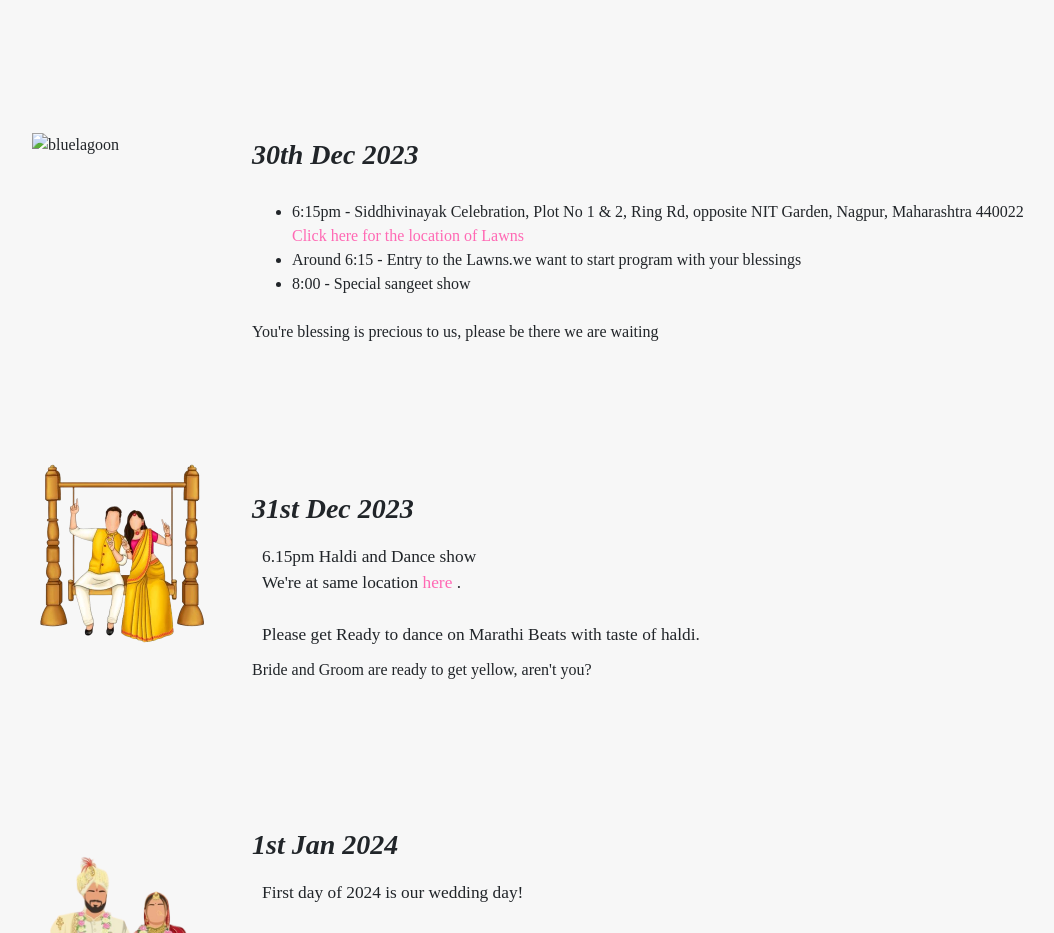
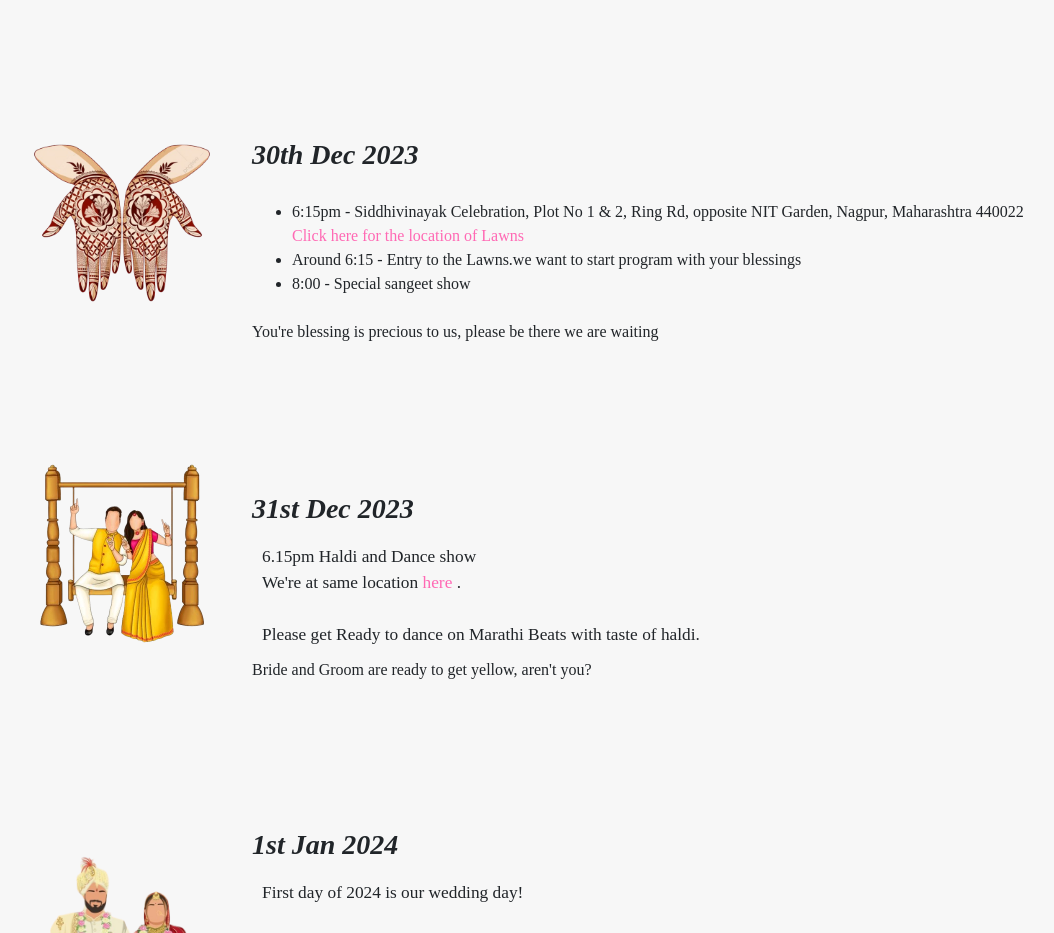
Before and after one commit to jeet2803/Weddingscene, a plain HTML site: page index.html in a window 1280 px wide. Shown: the part 945-1878 px from the top of the page, without its empty margins (53-1107 px from the left). Drawn offline with Linux system fonts and the light colour scheme.

Commit message:
Update index.html

```diff
--- a/index.html
+++ b/index.html
@@ -77,7 +77,7 @@
             <ul class="event-list">
 
               <li>
-                <img class="event-list-img" alt="bluelagoon" src="./img/Mehendi_Hand_PNG_Picture__Floral_Mehendi_Hands__Henna_Hands__Traditional__Ceremony_PNG_Image_For_Free_Download" />
+                <img class="event-list-img" alt="bluelagoon" src="img/Mehendi_Hand_PNG_Picture__Floral_Mehendi_Hands__Henna_Hands__Traditional__Ceremony_PNG_Image_For_Free_Download-removebg-preview.png" />
 
                 <div class="info">
                     <h3><b><i>30th Dec 2023</i></b></h3>
```
